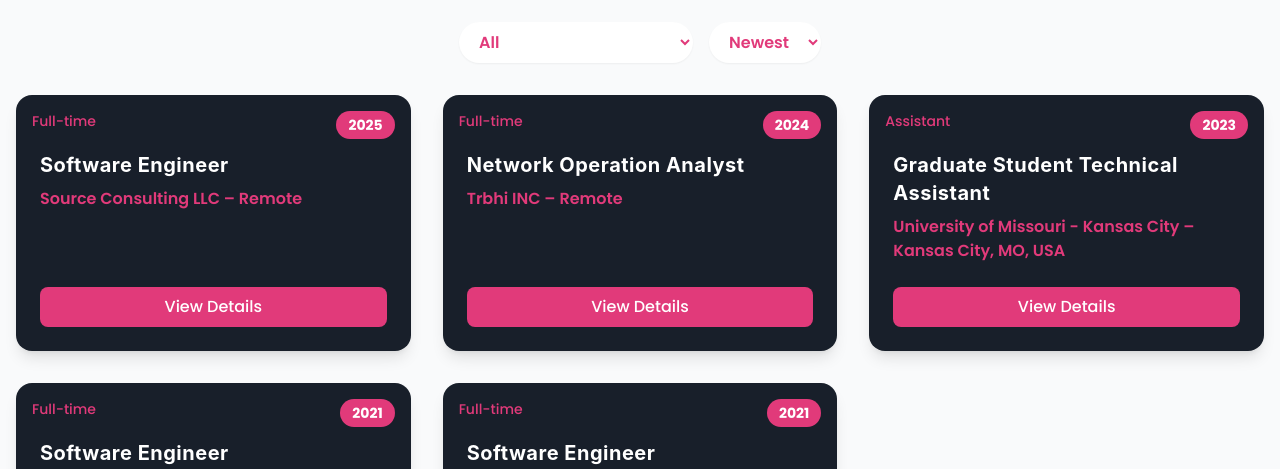
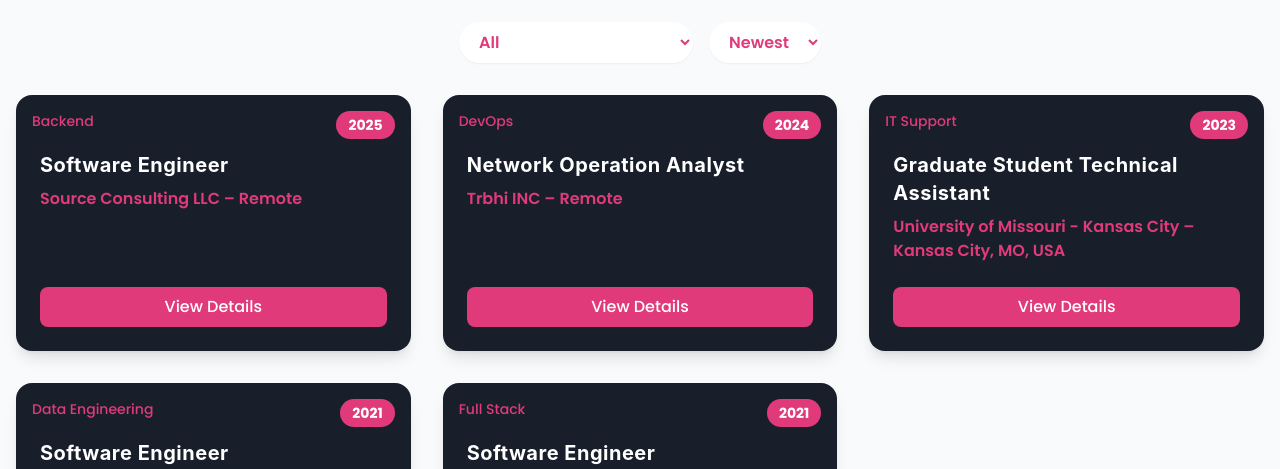
Before and after one commit to saicharankarasala/sai-charan-website, a React (Vite) app: page / in a window 1280 px wide. Shown: the part 3212-3681 px from the top of the page. Built offline with nearby package versions, Linux system fonts and the light colour scheme.

Commit message:
Add domain badge to experience cards (Backend, DevOps, etc.) for project-style consistency

```diff
--- a/src/App.jsx
+++ b/src/App.jsx
@@ -341,6 +341,7 @@ const App = () => {
       date: 'January 2025 – Present',
       year: 2025,
       type: 'Full-time',
+      domain: 'Backend',
       tech: ['Python', 'Pandas', 'AWS Lambda', 'Google Sheets API', 'Hadoop', 'Snowflake', 'Pentaho', 'Tableau', 'Power BI', 'REST', 'Bash'],
       bullets: [
         'Automated pricing for 100K+ SKUs using Python, Pandas, AWS Lambda, Google Sheets API',
@@ -356,6 +357,7 @@ const App = () => {
       date: 'April 2024 – December 2024',
       year: 2024,
       type: 'Full-time',
+      domain: 'DevOps',
       tech: ['Python', 'Bash', 'Dynatrace', 'PowerShell', 'SQL Server', 'ServiceNow', 'D365'],
       bullets: [
         'Reduced MTTR by 40% with Python/Bash automation & Dynatrace-based monitoring',
@@ -370,6 +372,7 @@ const App = () => {
       date: 'May 2023 – December 2023',
       year: 2023,
       type: 'Assistant',
+      domain: 'IT Support',
       tech: ['PXE', 'GPO', 'Linux', 'Windows', 'Python', 'Bash', 'Support Automation'],
       bullets: [
         'Managed 150+ lab systems with PXE, GPO, Linux/Windows Dual Boot',
@@ -385,6 +388,7 @@ const App = () => {
       date: 'September 2021 – July 2022',
       year: 2021,
       type: 'Full-time',
+      domain: 'Data Engineering',
       tech: ['Informatica', 'PL/SQL', 'Unix Shell', 'GitLab CI', 'Python', 'Excel Macros', 'SQL'],
       bullets: [
         'Built ETL pipelines using Informatica, PL/SQL, Unix Shell, and CI via GitLab',
@@ -401,6 +405,7 @@ const App = () => {
       date: 'May 2019 – August 2021',
       year: 2021,
       type: 'Full-time',
+      domain: 'Full Stack',
       tech: ['Java', 'Spring Boot', 'MySQL', 'JavaScript', 'GitHub Actions', 'JUnit', 'Selenium', 'SQL'],
       bullets: [
         'Developed full-stack apps with Java, Spring Boot, MySQL, JS',
@@ -673,9 +678,9 @@ const App = () => {
                         whileHover={{ scale: 1.025 }}
                         style={{ cursor: 'pointer' }}
                       >
-                        {/* Type/category label */}
+                        {/* Domain badge */}
                         <div className="absolute top-4 left-4 text-[#e13a7a] text-sm font-medium">
-                          {exp.type}
+                          {exp.domain}
                         </div>
                         {/* Year badge */}
                         <div className="absolute top-4 right-4 bg-[#e13a7a] text-white px-3 py-1 rounded-full text-sm font-bold">
```
